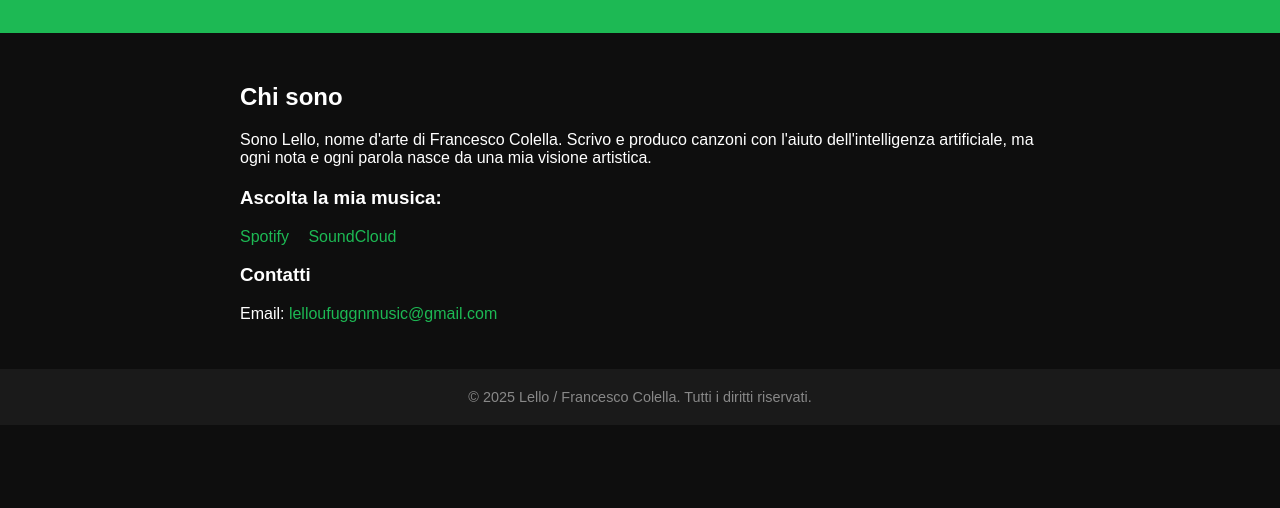
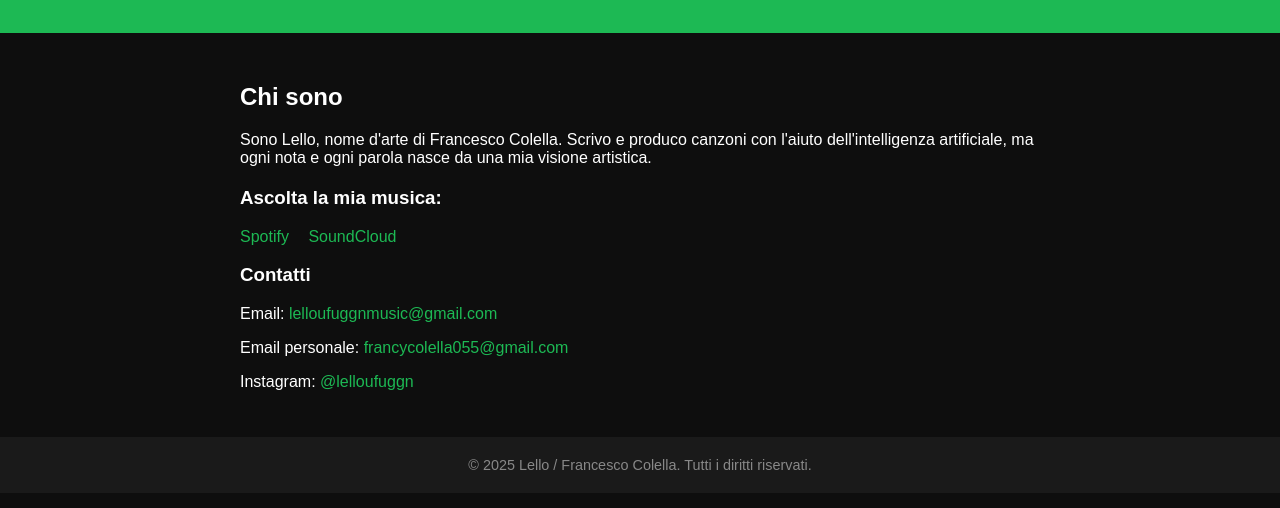
Before and after one commit to Lelloufuggn/lello.github.io, a plain HTML site: page index.html in a window 1280 px wide. Shown: the part 94-602 px from the top of the page. Drawn offline with Linux system fonts and the light colour scheme.

Commit message:
Update index.html

```diff
--- a/index.html
+++ b/index.html
@@ -66,6 +66,8 @@
     <div class="contact">
       <h3>Contatti</h3>
       <p>Email: <a href="mailto:lelloufuggnmusic@gmail.com">lelloufuggnmusic@gmail.com</a></p>
+      <p>Email personale: <a href="mailto:francycolella055@gmail.com">francycolella055@gmail.com</a></p>
+      <p>Instagram: <a href="https://instagram.com/lelloufuggn" target="_blank">@lelloufuggn</a></p>
     </div>
   </main>
   <footer>
```
